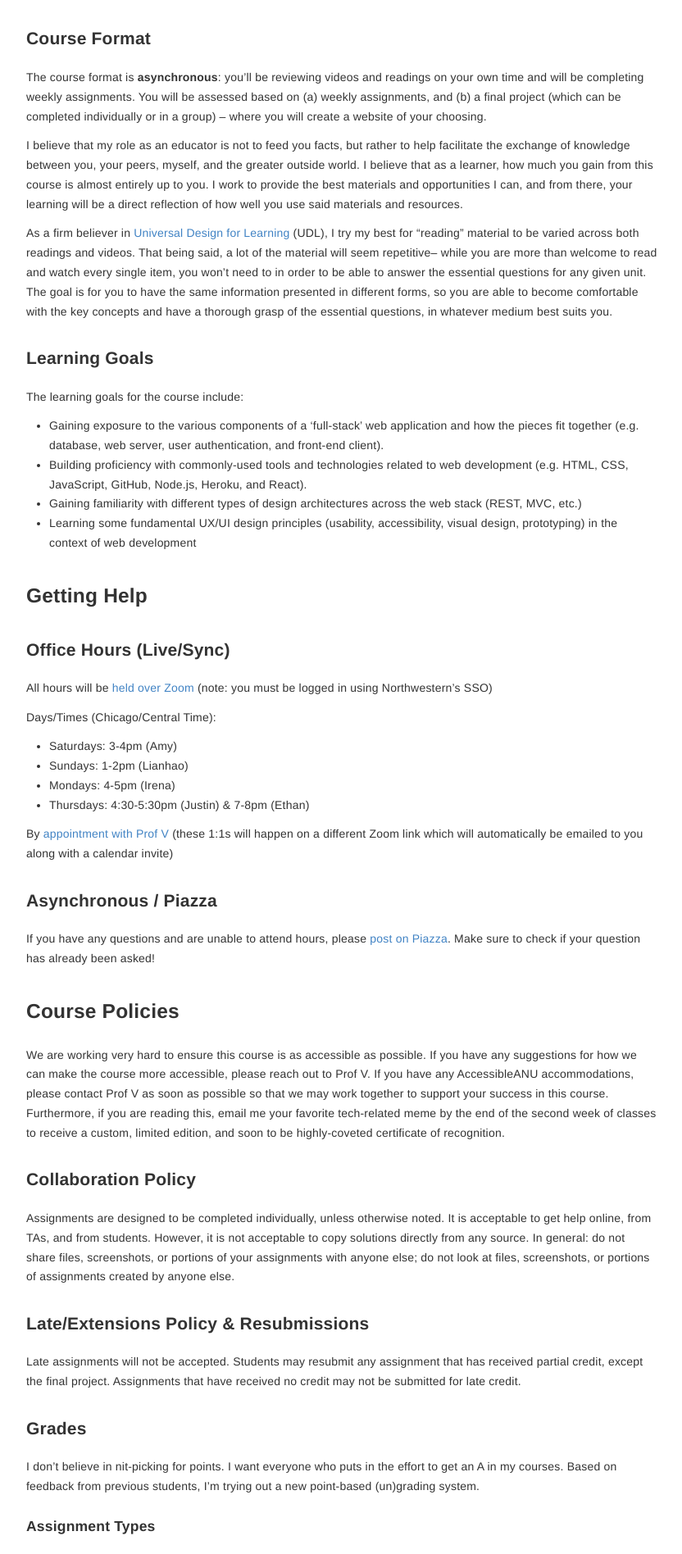
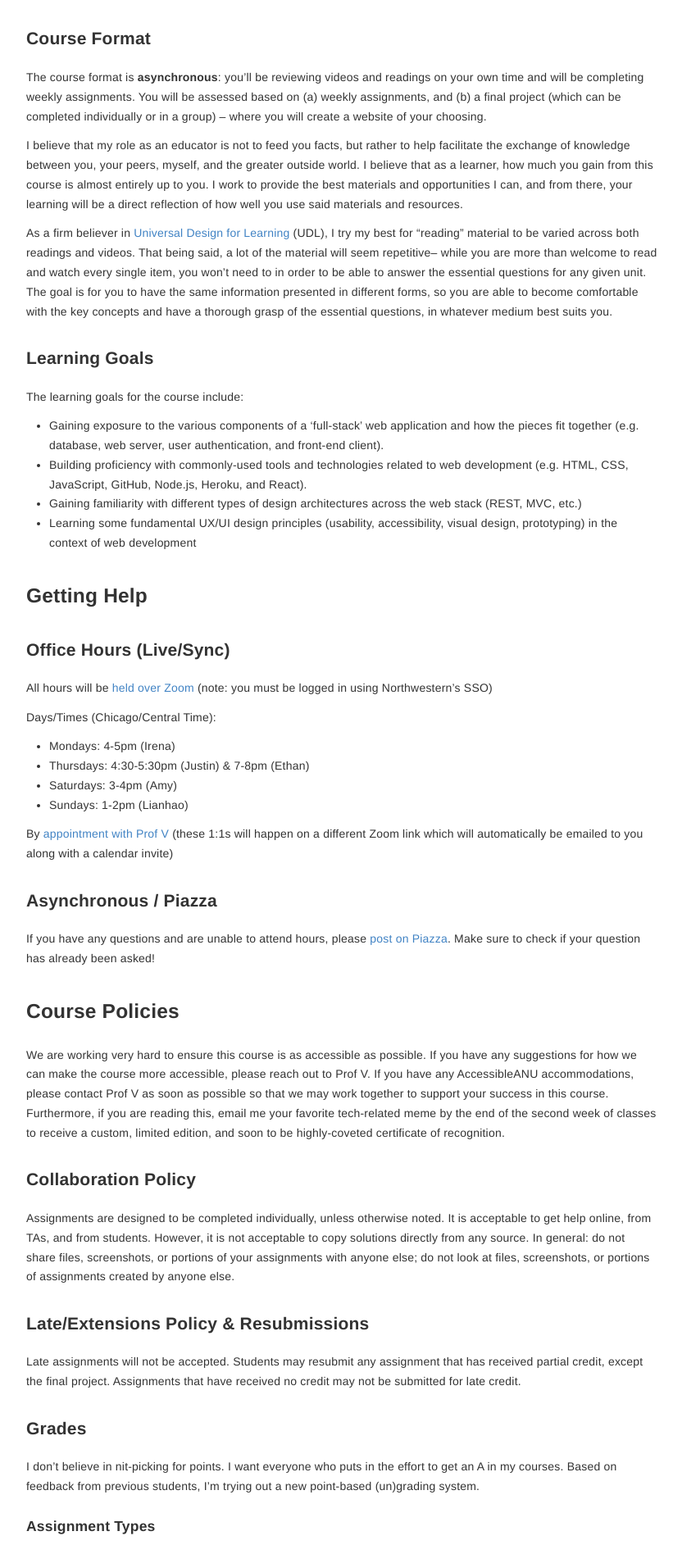
Before and after one commit to vickiebananas/nu-web-dev, a Jekyll site: the page built from _course/syllabus.md, in a window 1280 px wide. Shown: the part 512-2408 px from the top of the page at 82% size, without its empty margins (223-1055 px from the left). Built offline with Jekyll 4.4.1, drawn with Linux system fonts in a browser that asks for light colours.

Commit message:
OH added

```diff
--- a/_course/syllabus.md
+++ b/_course/syllabus.md
@@ -34,10 +34,10 @@ The learning goals for the course include:
 All hours will be [held over Zoom](https://northwestern.zoom.us/j/93957923216) (note: you must be logged in using Northwestern’s SSO)
 
 Days/Times (Chicago/Central Time):
+- Mondays: 4-5pm (Irena)
+- Thursdays: 4:30-5:30pm (Justin) & 7-8pm (Ethan)
 - Saturdays: 3-4pm (Amy)
 - Sundays: 1-2pm (Lianhao)
-- Mondays: 4-5pm (Irena)
-- Thursdays: 4:30-5:30pm (Justin) & 7-8pm (Ethan)
 
 By [appointment with Prof V](https://calendly.com/vcchavez/) (these 1:1s will happen on a different Zoom link which will automatically be emailed to you along with a calendar invite)
 
```
